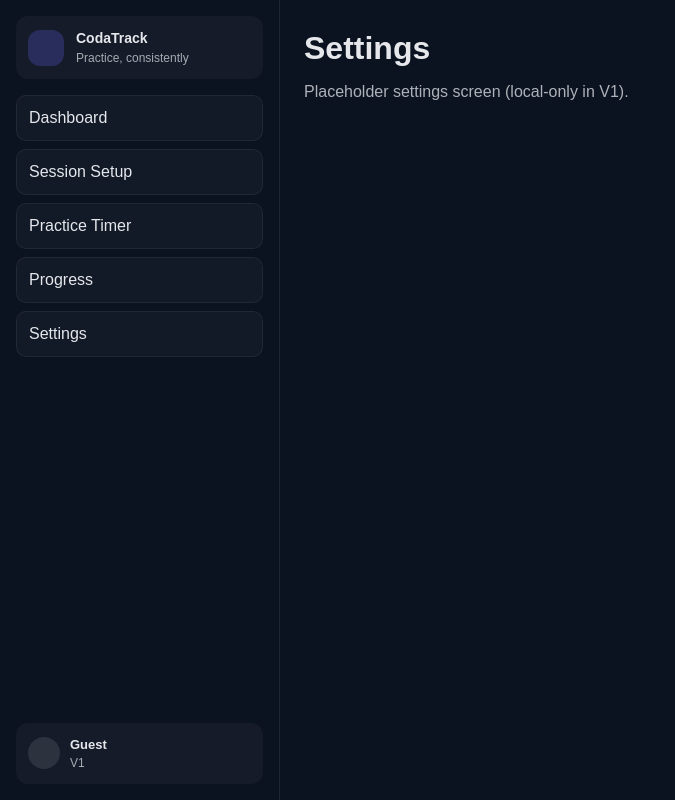
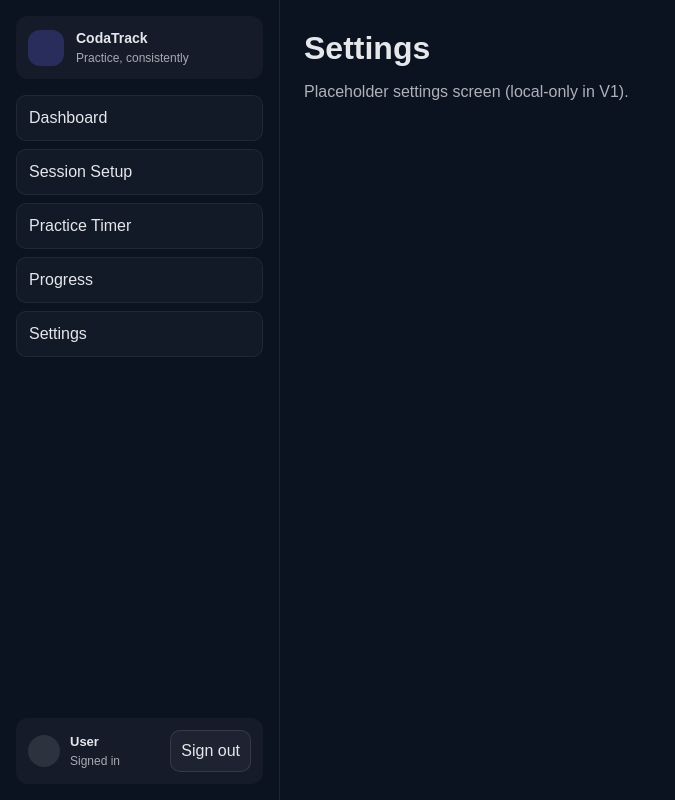
Before and after one commit to Chris-Zbrojkiewicz/coda-track, a Next.js app: page /settings in a window 1280 px wide. Shown: the whole page, without its empty margins (0-675 px from the left). Built offline with nearby package versions, Linux system fonts and the light colour scheme; no server answers.

Commit message:
feat: display user info and sign out in app shell (closes #7)

```diff
--- a/app/(app)/layout.tsx
+++ b/app/(app)/layout.tsx
@@ -1,4 +1,5 @@
 import Link from "next/link";
+import { auth } from "@/auth";
 
 const navItems = [
   { href: "/dashboard", label: "Dashboard" },
@@ -8,7 +9,11 @@ const navItems = [
   { href: "/settings", label: "Settings" },
 ];
 
-export default function AppLayout({ children }: { children: React.ReactNode }) {
+export default async function AppLayout({ children }: { children: React.ReactNode }) {
+
+  const session = await auth();
+  const user = session?.user;
+
   return (
     <div style={styles.shell}>
       <aside style={styles.sidebar}>
@@ -28,13 +33,27 @@ export default function AppLayout({ children }: { children: React.ReactNode }) {
           ))}
         </nav>
 
-        <div style={styles.footer}>
-          <div style={styles.userAvatar} aria-hidden />
-          <div>
-            <div style={styles.userName}>Guest</div>
-            <div style={styles.userPlan}>V1</div>
-          </div>
+            <div style={styles.footer}>
+        <div style={styles.userAvatar}>
+          {user?.image ? (
+            // eslint-disable-next-line @next/next/no-img-element
+            <img
+              src={user.image}
+              alt=""
+              style={{ width: "100%", height: "100%", borderRadius: 999 }}
+            />
+          ) : null}
         </div>
+
+        <div style={{ flex: 1, minWidth: 0 }}>
+          <div style={styles.userName}>{user?.name ?? "User"}</div>
+          <div style={styles.userPlan}>{user?.email ?? "Signed in"}</div>
+        </div>
+
+      <a href="/api/auth/signout?callbackUrl=/signin" style={styles.signOutLink}>
+        Sign out
+      </a>
+      </div>
       </aside>
 
       <main style={styles.main}>
@@ -97,9 +116,21 @@ const styles: Record<string, React.CSSProperties> = {
     height: 32,
     borderRadius: 999,
     background: "rgba(255,255,255,0.1)",
+    overflow: "hidden",
+    flexShrink: 0,
   },
   userName: { fontSize: 13, fontWeight: 600 },
   userPlan: { fontSize: 12, opacity: 0.7 },
   main: { padding: 24 },
-  container: { maxWidth: 1200, margin: "0 auto" },
+  container: { maxWidth: 1200, margin: "0 auto"
+  },
+  signOutLink: {
+  padding: "8px 10px",
+  borderRadius: 10,
+  border: "1px solid rgba(255,255,255,0.10)",
+  background: "rgba(255,255,255,0.04)",
+  color: "inherit",
+  textDecoration: "none",
+  whiteSpace: "nowrap",
+  },
 };
```
